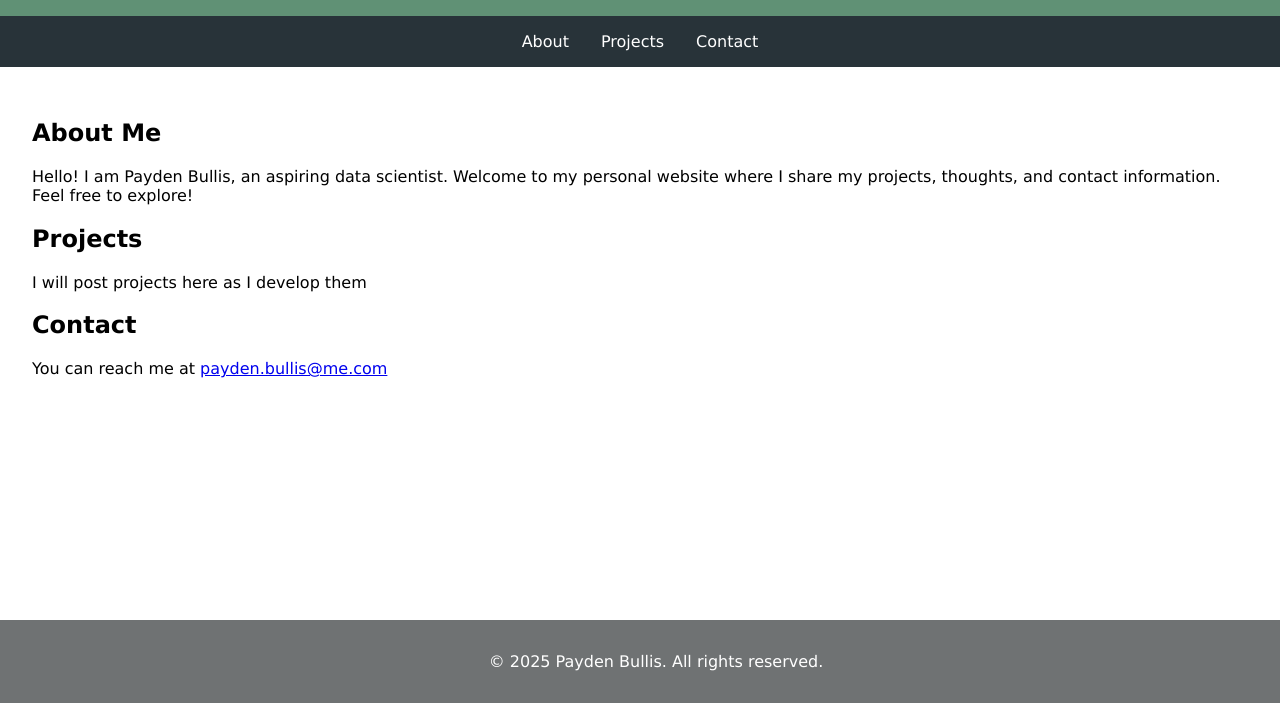
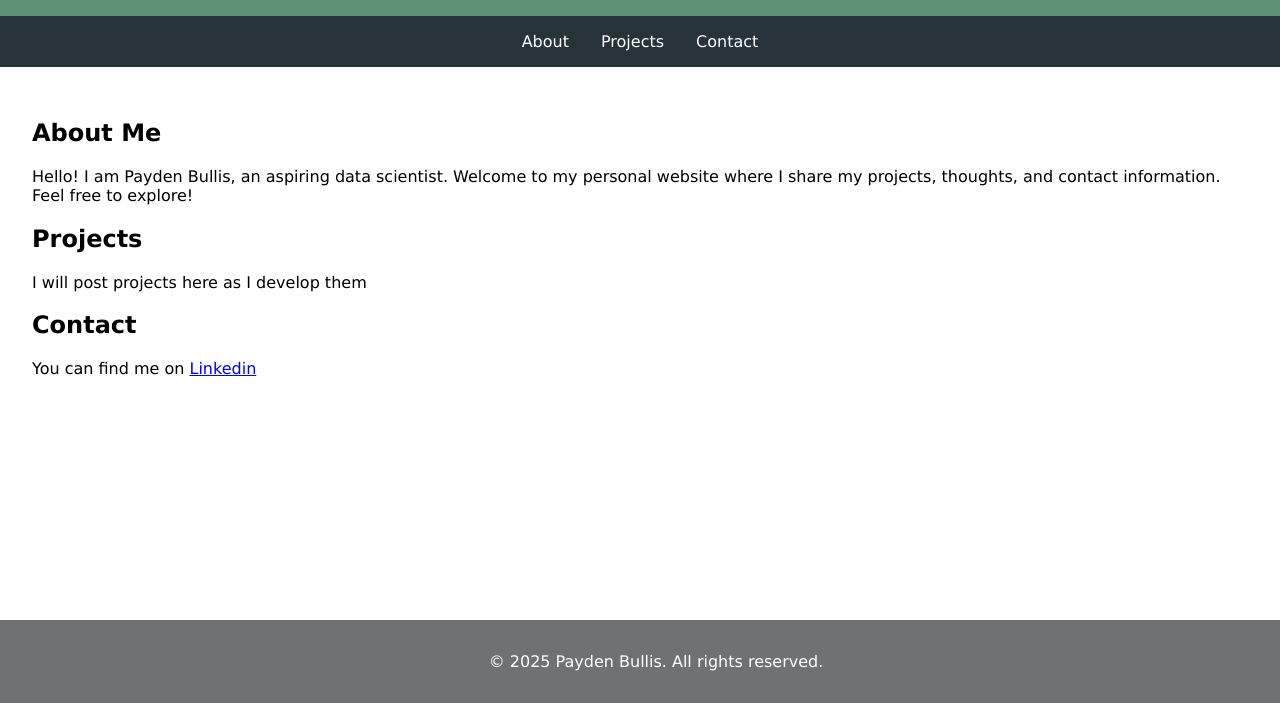
Before and after one commit to Payday4/Workprofilewebsite, a plain HTML site: page index.html in a window 1280 px wide. Shown: the part 97-800 px from the top of the page. Drawn offline with Linux system fonts and the light colour scheme.

Commit message:
Add files via upload

```diff
--- a/index.html
+++ b/index.html
@@ -67,7 +67,7 @@
         </section>
         <section id="contact">
             <h2>Contact</h2>
-            <p>You can reach me at <a href="mailto:payden.bullis@me.com">payden.bullis@me.com</a></p>
+            <p>You can find me on <a href="www.linkedin.com/in/payden-bullis-233a183a">Linkedin</a></p>
         </section>
     </main>
     <footer>
```
